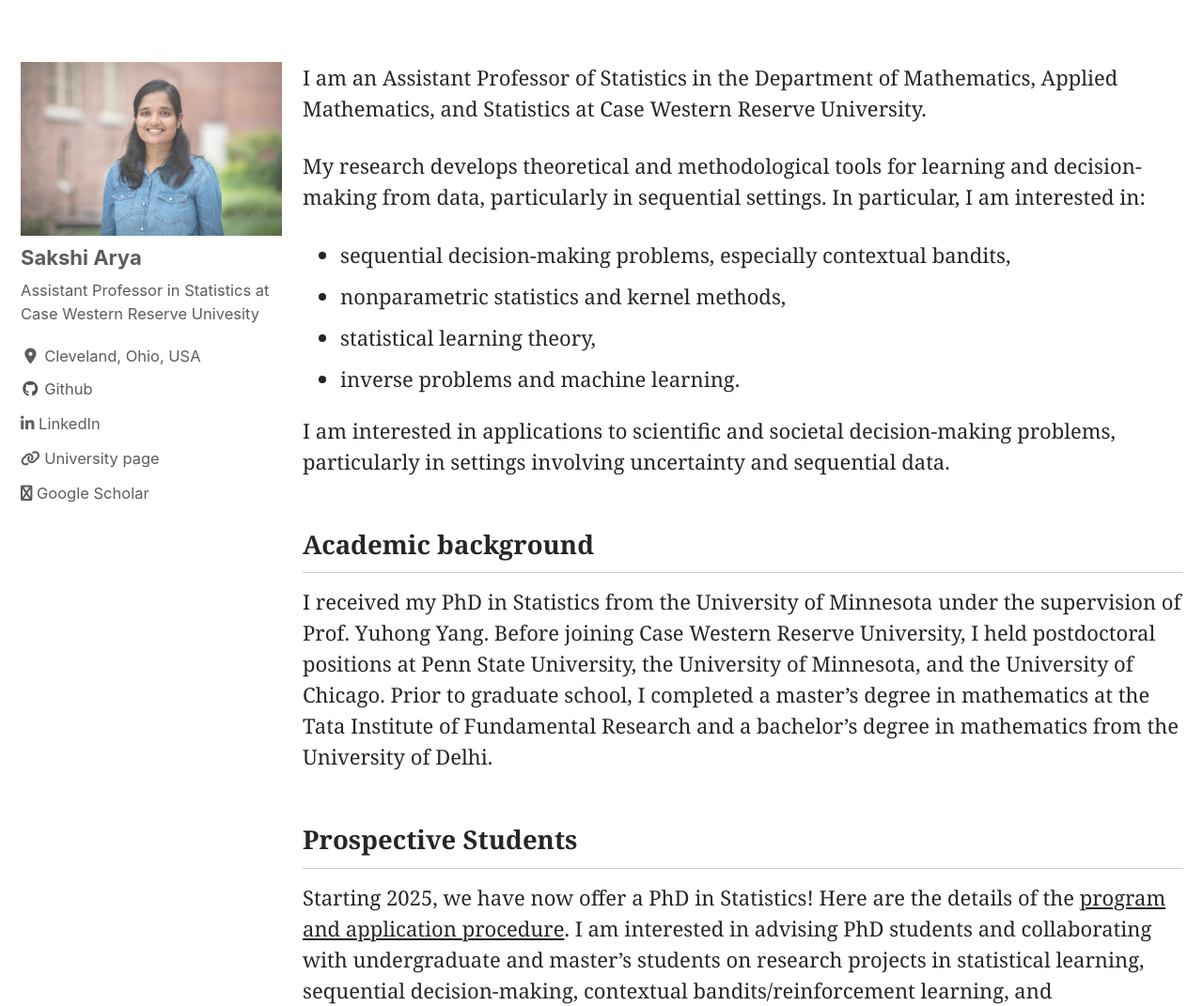
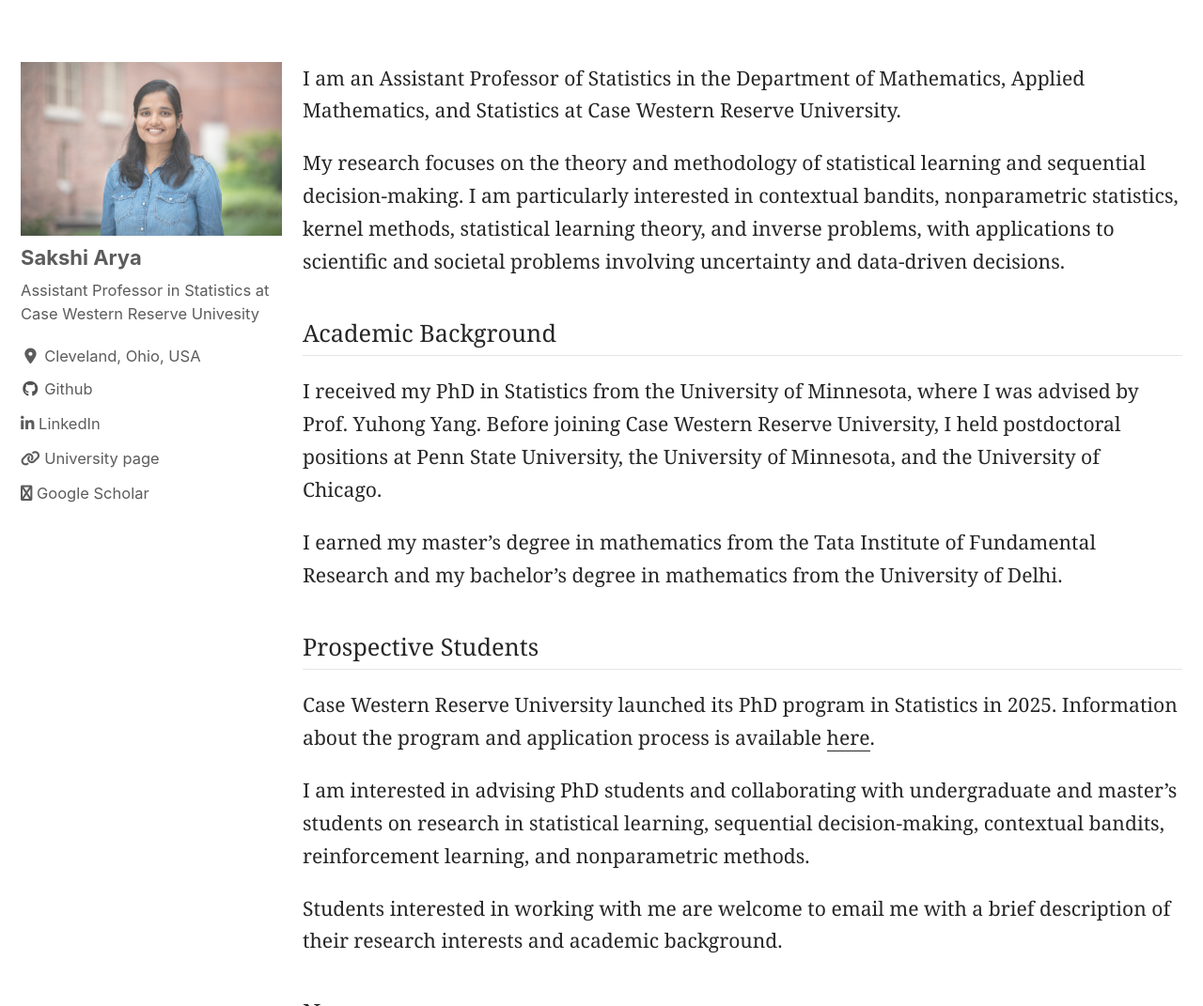
Before and after one commit to sakshiarya/sakshiarya.github.io, a Jekyll site: the page built from _pages/about.md, in a window 1280 px wide and 1400 px high. Shown: the part 329-1400 px from the top of the window at 94% size. Built offline with Jekyll 4.4.1, drawn with Linux system fonts in a browser that asks for light colours; cached includes are drawn as plain includes; nearby versions of some CDN libraries; some of the changed text lies outside the part shown.

Commit message:
Updating website

```diff
--- a/_pages/about.md
+++ b/_pages/about.md
@@ -11,41 +11,75 @@
 author_profile: true
 ---
 
+<style>
+.about-page {
+  font-size: 0.96em;
+  line-height: 1.65;
+}
+
+.about-page p {
+  margin-bottom: 1em;
+}
+
+.about-page h2 {
+  font-size: 1.2em;
+  font-weight: 500;
+  margin-top: 1.7em;
+  margin-bottom: 0.8em;
+  padding-bottom: 0.35em;
+  border-bottom: 1px solid #e5e5e5;
+}
+
+.about-page a {
+  text-decoration: none;
+  border-bottom: 1px solid currentColor;
+}
+
+.about-page a:hover {
+  opacity: 0.7;
+}
+
+.about-page .news-item {
+  margin-bottom: 0.65em;
+}
+
+.about-page .news-date {
+  font-weight: 500;
+}
+</style>
+
+<div class="about-page" markdown="1">
 
 I am an Assistant Professor of Statistics in the Department of Mathematics, Applied Mathematics, and Statistics at Case Western Reserve University.
 
+My research focuses on the theory and methodology of statistical learning and sequential decision-making. I am particularly interested in contextual bandits, nonparametric statistics, kernel methods, statistical learning theory, and inverse problems, with applications to scientific and societal problems involving uncertainty and data-driven decisions.
 
-My research develops theoretical and methodological tools for learning and decision-making from data, particularly in sequential settings.  In particular, I am interested in:
+## Academic Background
 
-- sequential decision-making problems, especially contextual bandits,
-- nonparametric statistics and kernel methods,
-- statistical learning theory,
-- inverse problems and machine learning.
+I received my PhD in Statistics from the University of Minnesota, where I was advised by Prof. Yuhong Yang. Before joining Case Western Reserve University, I held postdoctoral positions at Penn State University, the University of Minnesota, and the University of Chicago.
 
-I am interested in applications to scientific and societal decision-making problems, particularly in settings involving uncertainty and sequential data.
-
-## Academic background
-
-I received my PhD in Statistics from the University of Minnesota under the supervision of Prof. Yuhong Yang. Before joining Case Western Reserve University, I held postdoctoral positions at Penn State University, the University of Minnesota, and the University of Chicago. Prior to graduate school, I completed a master’s degree in mathematics at the Tata Institute of Fundamental Research and a bachelor’s degree in mathematics from the University of Delhi.
-
+I earned my master's degree in mathematics from the Tata Institute of Fundamental Research and my bachelor's degree in mathematics from the University of Delhi.
 
 ## Prospective Students
 
-Starting 2025, we have now offer a PhD in Statistics! Here are the details of the [program and application procedure](https://mathstats.case.edu/phd-in-statistics/).
-I am interested in advising PhD students and collaborating with undergraduate and master’s students on research projects in statistical learning, sequential decision-making, contextual bandits/reinforcement learning, and nonparametric methods. Students interested in working with me should feel free to email me with a brief description of their interests and background.
+Case Western Reserve University launched its PhD program in Statistics in 2025. Information about the program and application process is available [here](https://mathstats.case.edu/phd-in-statistics/).
 
+I am interested in advising PhD students and collaborating with undergraduate and master's students on research in statistical learning, sequential decision-making, contextual bandits, reinforcement learning, and nonparametric methods.
 
+Students interested in working with me are welcome to email me with a brief description of their research interests and academic background.
 
 ## News
 
--    November 2026: Excited to share that my paper with Bharath Sriperumbudur, stemming from my postdoctoral research, has been accepted for publication in the Electronic Journal of Statistics!
+<div class="news-item">
+  <span class="news-date">November 2026</span> · Our paper on kernel ε-greedy methods with Bharath K. Sriperumbudur has been accepted for publication in the <em>Electronic Journal of Statistics</em>.
+</div>
 
--     November 2026: I will be attending the SIAM Conference on Mathematics of Data Science in Salt Lake City.
-
-
-
-
+<div class="news-item">
+  <span class="news-date">November 2026</span> · I will be attending the SIAM Conference on Mathematics of Data Science in Salt Lake City.
+</div>
 
 ## Contact
 
 For research, collaboration, or student inquiries, please contact me at [sakshi.arya@case.edu](mailto:sakshi.arya@case.edu).
+
+</div>
```
